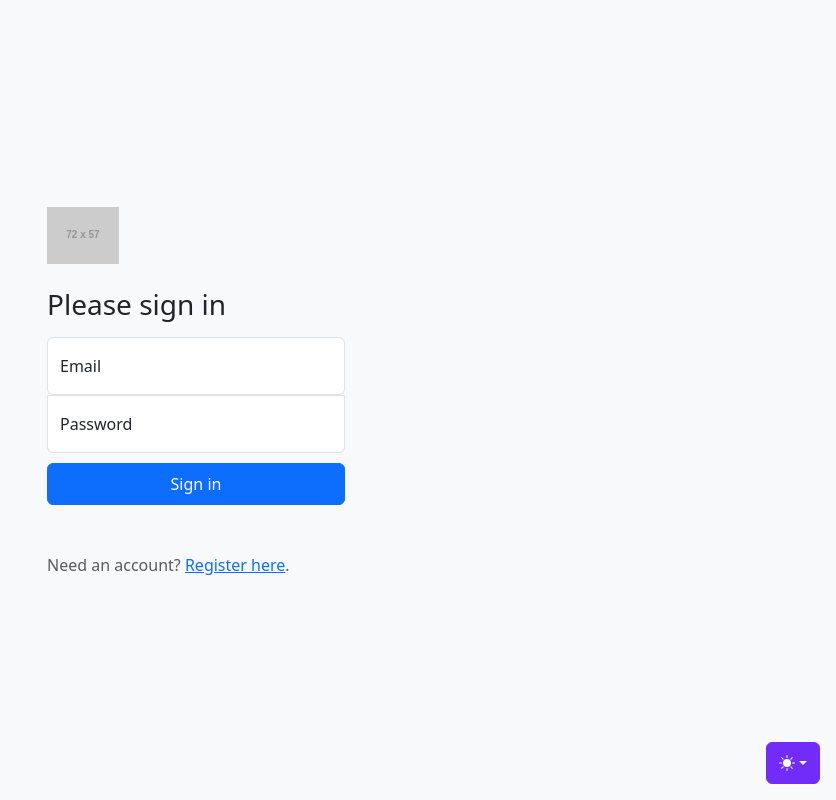
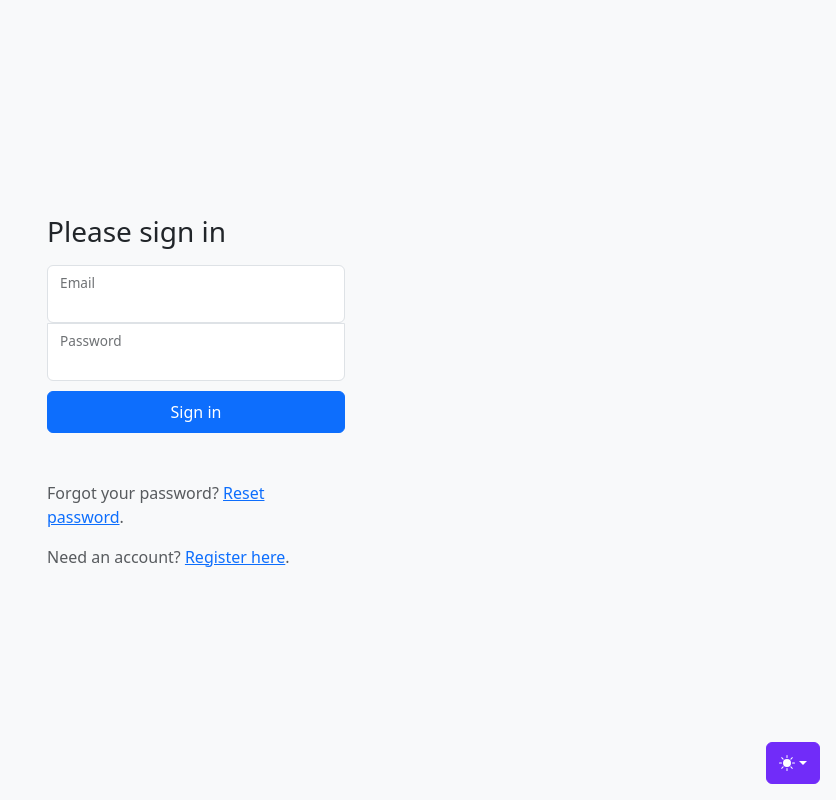
Before and after one commit to ggn1992/flask-auth-boilerplate, a Flask app: page /auth/login in a window 1280 px wide. Shown: the whole page, without its empty margins (444-1280 px from the left). Run offline with Flask 3, Linux system fonts and the light colour scheme; grey boxes labelled with a size stand in for pictures from a placeholder-image service; some libraries are stand-ins or nearby versions.

Commit message:
Updated user functions

```diff
--- a/app/auth/forms.py
+++ b/app/auth/forms.py
@@ -21,3 +21,8 @@ class PasswordChangeRequestForm(FlaskForm):
     new_password = PasswordField("New Password", validators=[DataRequired()])
     repeat_password = PasswordField("Repeat New Password", validators=[DataRequired(), EqualTo('new_password', message='Passwords must match')])
     submit = SubmitField("Change Password")
+
+class SetNewPasswordForm(FlaskForm):
+    new_password = PasswordField("New Password", validators=[DataRequired()])
+    repeat_password = PasswordField("Repeat New Password", validators=[DataRequired(), EqualTo('new_password', message='Passwords must match')])
+    submit = SubmitField("Reset Password")
--- a/app/auth/routes.py
+++ b/app/auth/routes.py
@@ -1,10 +1,10 @@
 from flask import (
-    flash, g, redirect, render_template, session, url_for, current_app
+    flash, g, redirect, render_template, session, url_for
 )
 import uuid
 from werkzeug.security import check_password_hash, generate_password_hash
-from app.user.models import User, ActivationCode, db
-from app.auth.forms import ResetPasswordRequestForm, LoginRequestForm, RegisterUserRequestForm, PasswordChangeRequestForm
+from app.user.models import User, ActivationCode, PasswordResetCode, db
+from app.auth.forms import ResetPasswordRequestForm, LoginRequestForm, RegisterUserRequestForm, PasswordChangeRequestForm, SetNewPasswordForm
 from app.auth.utils import login_required
 from app.email import send_email
 import logging
@@ -63,9 +63,9 @@ def register():
             activation_link = url_for('auth.activate_account', code=activation_code.code, _external=True)
             email_body = f"""
             <p>Thank you for registering!</p>
-            <p>In order to activate your account, click this link: <a href="{activation_link}">{activation_link}</a></p>
+            <p>To activate your account, click <a href="{activation_link}">this</a> link.</p>
             """
-            send_email('Welcome to Our App', [email], email_body)
+            send_email('Welcome to our App', [email], email_body)
 
         except Exception as e:
             error = f"User {email} is already registered."
@@ -106,29 +106,6 @@ def change_password():
 
     return render_template('auth/change-password.html', form=form)
 
-@bp.route('/forgot-password', methods=('GET', 'POST'))
-def forgot_password():
-    form = ResetPasswordRequestForm()
-    if form.validate_on_submit():
-        email = form.email.data
-        error = None
-        user = User.query.filter_by(email=email).first()
-
-        if user is None:
-            error = 'Incorrect email.'
-        else:
-            reset_token = "dummy-token" # TODO
-            reset_link = url_for('auth.reset_password', token=reset_token, _external=True)
-            email_body = f'<p>Click <a href="{reset_link}">here</a> to reset your password.</p>'
-            send_email('Password Reset Request', [email], email_body)
-            logger.info(f"Password reset requested for {email}")
-            flash('Password reset link has been sent to your email.', 'success')
-
-        if error:
-            flash(error, 'warning')
-
-    return render_template('auth/forgot-password.html', form=form)
-
 @bp.route('/activate_account/<code>')
 def activate_account(code):
     activation_code = ActivationCode.query.filter_by(code=code, is_active=True).first()
@@ -149,3 +126,53 @@ def activate_account(code):
         logger.error(f"Activation failed: Invalid or expired activation code {code}")
 
     return redirect(url_for('main.index'))
+
+@bp.route('/forgot-password', methods=('GET', 'POST'))
+def forgot_password():
+    form = ResetPasswordRequestForm()
+    if form.validate_on_submit():
+        email = form.email.data
+        error = None
+        user = User.query.filter_by(email=email).first()
+
+        if user is None:
+            error = 'Incorrect email.'
+        else:
+            password_reset_code = PasswordResetCode(user_id=user.id, code=str(uuid.uuid4()))
+            db.session.add(password_reset_code)
+            db.session.commit()
+            reset_link = url_for('auth.reset_password', code=password_reset_code.code, _external=True)
+            email_body = f"""
+            <p>Click <a href="{reset_link}">here</a> to reset your password.</p>
+            """
+            send_email('Password Reset Request', [email], email_body)
+            logger.info(f"Password reset requested for {email}")
+            flash('Password reset link has been sent to your email.', 'success')
+
+        if error:
+            flash(error, 'warning')
+
+    return render_template('auth/forgot-password.html', form=form)
+
+@bp.route('/reset_password/<code>', methods=('GET', 'POST'))
+def reset_password(code):
+    form = SetNewPasswordForm()
+    if form.validate_on_submit():
+        password_reset_code = PasswordResetCode.query.filter_by(code=code, is_active=True).first()
+        if password_reset_code:
+            user = User.query.get(password_reset_code.user_id)
+            if user:
+                user.password = generate_password_hash(form.new_password.data)
+                password_reset_code.is_active = False
+                db.session.commit()
+                flash('Your password has been reset. You can now log in with your new password.', 'success')
+                logger.info(f"Password reset for user: {user.email}")
+                return redirect(url_for('auth.login'))
+            else:
+                flash('User associated with this reset code not found.', 'warning')
+                logger.error(f"Password reset failed: User not found for reset code {code}")
+        else:
+            flash('Invalid or expired password reset code.', 'warning')
+            logger.error(f"Password reset failed: Invalid or expired reset code {code}")
+
+    return render_template('auth/reset-password.html', form=form)
--- a/app/templates/auth.html
+++ b/app/templates/auth.html
@@ -4,7 +4,7 @@
         <script src="{{ url_for('static', filename='js/color-modes.js') }}"></script>
         <meta charset="utf-8">
         <meta name="viewport" content="width=device-width, initial-scale=1">
-        <title>Login</title>
+        <title>{% block title %}My Flask App{% endblock %} &ndash; {{ app_title }}</title>
         <link href="https://cdn.jsdelivr.net/npm/bootstrap@5.3.3/dist/css/bootstrap.min.css" rel="stylesheet" integrity="sha384-QWTKZyjpPEjISv5WaRU9OFeRpok6YctnYmDr5pNlyT2bRjXh0JMhjY6hW+ALEwIH" crossorigin="anonymous">
         <style>
             .bi {
--- a/app/templates/auth/change-password.html
+++ b/app/templates/auth/change-password.html
@@ -7,7 +7,6 @@
           {% block header %}
           <h2 class="mb-4">{% block title %}Change Password{% endblock %}</h2>
           {% endblock %}
-
           <div class="card">
               <div class="card-body">
                 <form method="post">
--- a/app/templates/auth/login.html
+++ b/app/templates/auth/login.html
@@ -3,18 +3,19 @@
 {% block content %}
 <form method="post">
   {{ form.hidden_tag() }}
-  <img class="mb-4" src="https://placehold.co/72x57" alt="" width="72" height="57">
-  <h1 class="h3 mb-3 fw-normal">Please sign in</h1>
-
+  {% block header %}
+  <h1 class="h3 mb-3 fw-normal">{% block title %}Please sign in{% endblock %}</h1>
+  {% endblock %}
   <div class="form-floating">
-    {{ form.email(class="form-control", placeholder="name@example.com") }}
+    {{ form.email(class="form-control") }}
     {{ form.email.label(class="form-label") }}
   </div>
   <div class="form-floating">
-    {{ form.password(class="form-control", placeholder="Password") }}
+    {{ form.password(class="form-control") }}
     {{ form.password.label(class="form-label") }}
   </div>
   <button class="btn btn-primary w-100 py-2" type="submit">Sign in</button>
-  <p class="mt-5 mb-3 text-body-secondary">Need an account? <a href="{{ url_for('auth.register') }}">Register here</a>.</p>
+  <p class="mt-5 text-body-secondary">Forgot your password? <a href="{{ url_for('auth.forgot_password' )}}">Reset password</a>.</p>
+  <p class="mb-3 text-body-secondary">Need an account? <a href="{{ url_for('auth.register') }}">Register here</a>.</p>
 </form>
 {% endblock %}
```
Also changed, not shown: app/templates/auth/forgot-password.html (+11 -12 lines), app/templates/auth/register.html (+5 -5 lines), app/templates/auth/reset-password.html (added, +19 -0 lines), app/user/models.py (+11 -1 lines).
